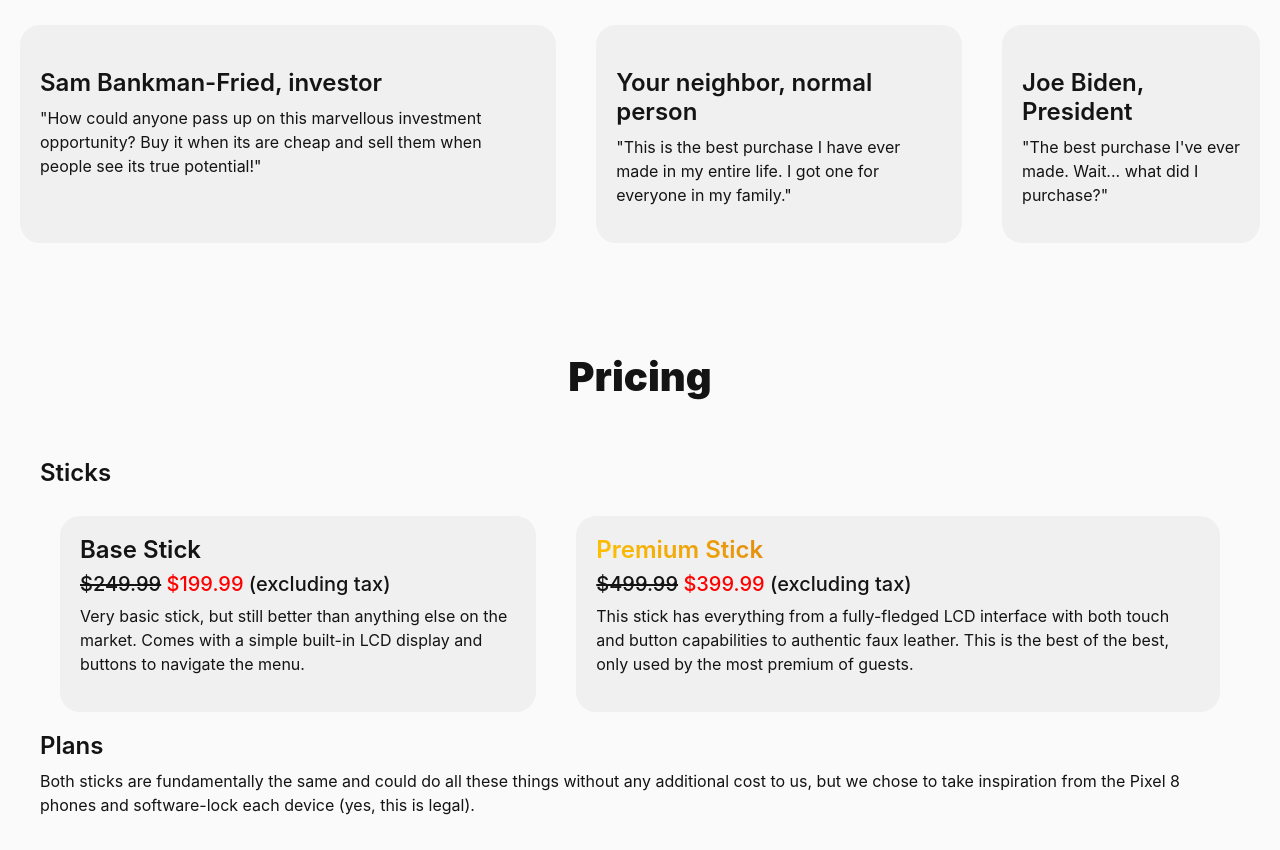
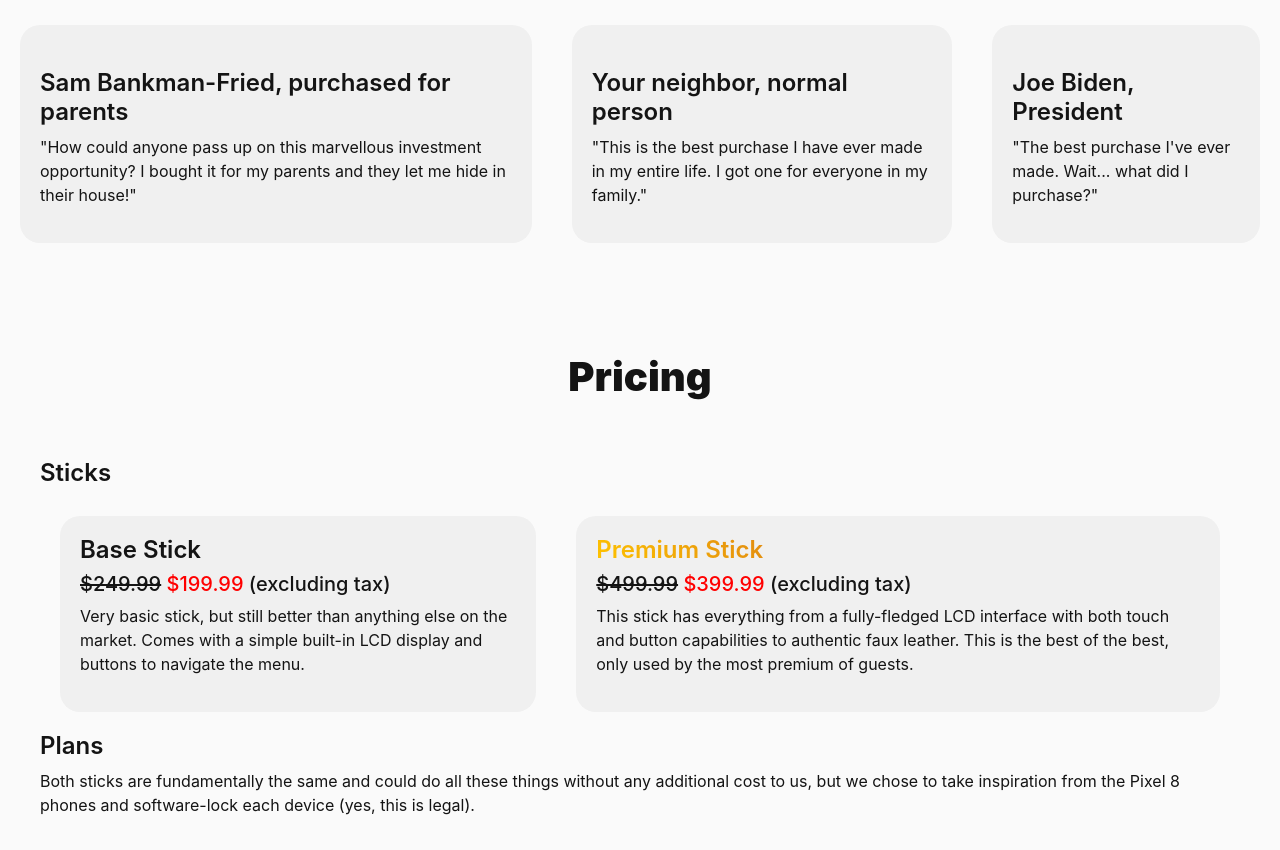
Before and after one commit to chickwensrule/rwp-advertisement, a plain HTML site: page index.html in a window 1280 px wide. Shown: the part 4602-5452 px from the top of the page. Drawn offline with nearby package versions, Linux system fonts and the light colour scheme.

Commit message:
feat: changes

```diff
--- a/index.html
+++ b/index.html
@@ -106,8 +106,8 @@
                 <img src="" alt="">
 
                 <div>
-                    <h3>Sam Bankman-Fried, investor</h3>
-                    <p>"How could anyone pass up on this marvellous investment opportunity? Buy it when its are cheap and sell them when people see its true potential!"</p>
+                    <h3>Sam Bankman-Fried, purchased for parents</h3>
+                    <p>"How could anyone pass up on this marvellous investment opportunity? I bought it for my parents and they let me hide in their house!"</p>
                 </div>
             </div>
 
```
